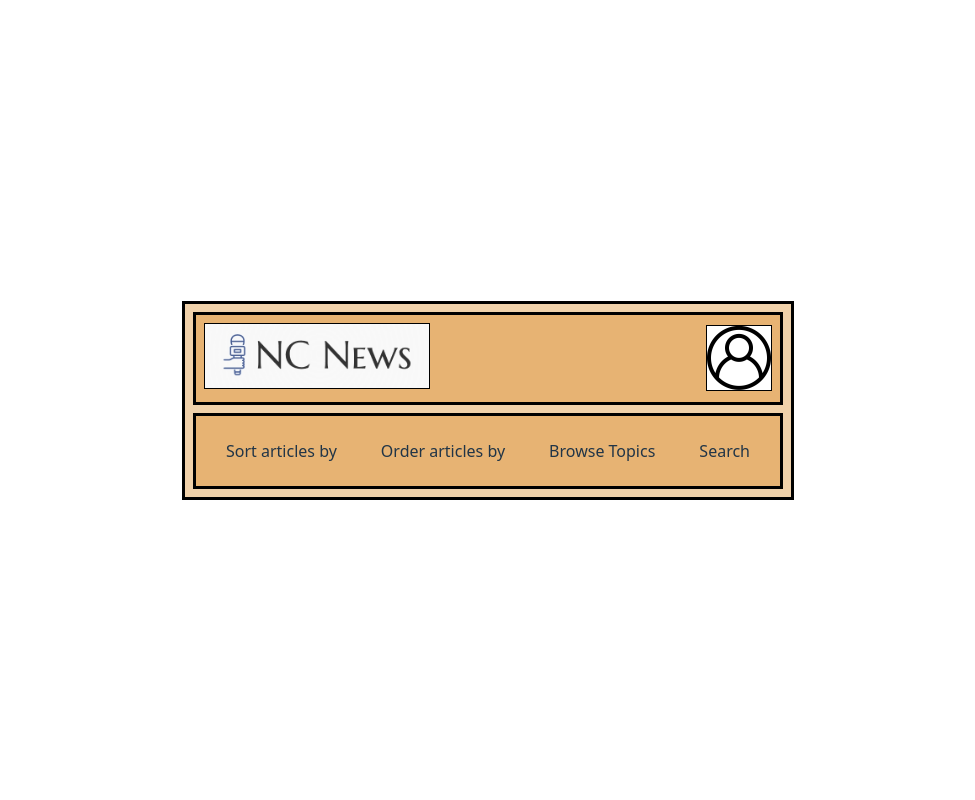
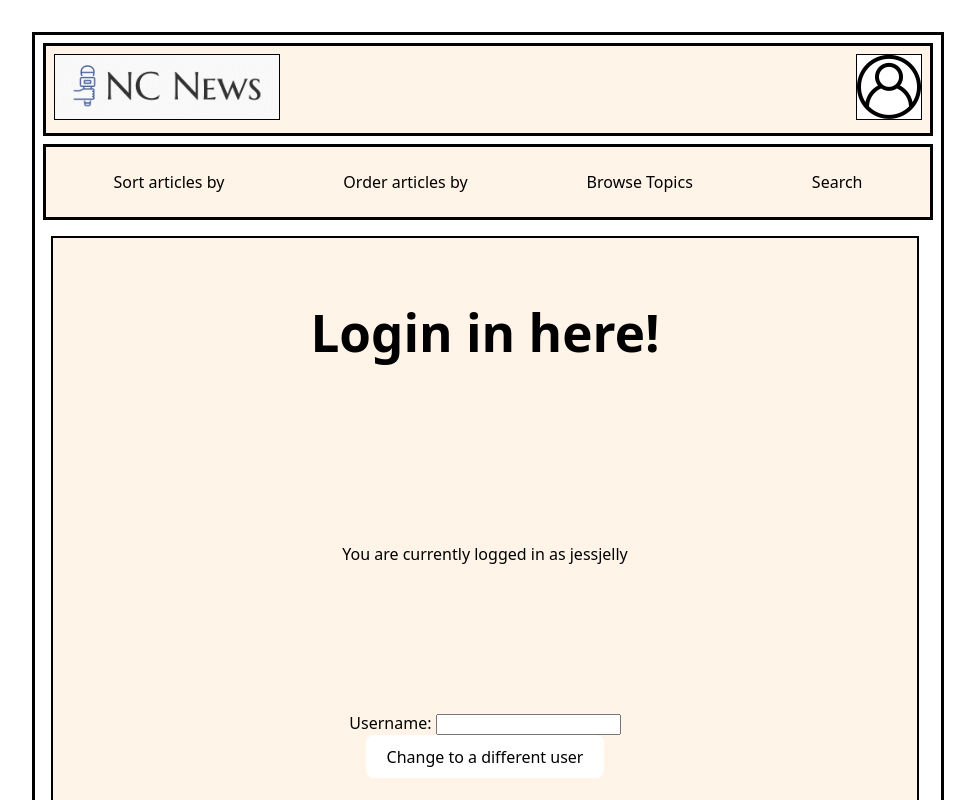
Before and after one commit to Astra-235/fe-northcoders-news, a React (Vite) app: page /login in a window 1280 px wide. Shown: the top 800 px of the page, without its empty margins (155-1130 px from the left). Built offline with nearby package versions, Linux system fonts and the light colour scheme.

Commit message:
(almost) complete functionality for posting comment, still need to implement user context

```diff
--- a/src/App.css
+++ b/src/App.css
@@ -10,7 +10,6 @@
   height: 100%;
   min-width: 600px;
   border: rgb(0, 0, 0) 3px solid;
-  background-color: rgba(212, 123, 14, 0.349);
 
 }
 
@@ -25,7 +24,7 @@
   border: rgb(0, 0, 0) 3px solid;
   padding: 0.5em;
   margin: 0.5em;
-  background-color: rgba(212, 123, 14, 0.349);
+  background-color: rgba(252, 207, 153, 0.24);
 }
 
 .nav-bar {
@@ -37,8 +36,20 @@
   border: rgb(0, 0, 0) 3px solid;
   padding: 0.5em;
   margin: 0.5em;
-  background-color: rgba(212, 123, 14, 0.349);
+  background-color:rgba(252, 207, 153, 0.24);
 }
+
+.Login-page {
+
+  background-color:rgba(252, 207, 153, 0.24);
+  display: grid;
+  padding: 2rem;
+  margin: 1rem;
+  border: rgb(0, 0, 0) 2px solid;
+  width: 50em;
+  min-height: 40em;
+}
+
 
 .logo {
   height: 4em;
@@ -84,7 +95,7 @@
   grid-template-columns: 1fr 1fr 1fr 1fr 1fr 1fr 1fr 1fr 1fr 1fr 1fr;
   grid-template-rows: 5em 5em 1fr 1fr 5em 5em;
 
-  background-color: rgba(212, 123, 14, 0.349);
+  background-color: rgba(252, 207, 153, 0.24);
   grid-template-areas:
     "a a a b b b b b b k k"
     "a a a c c c c d d d d"
@@ -104,7 +115,7 @@
   border: rgb(0, 0, 0) 2px solid;
   width: 50em;
   height: 12em;
-  background-color: rgba(212, 123, 14, 0.349);
+  background-color: rgba(252, 207, 153, 0.24);
 
   grid-template-columns: 1fr 1fr 1fr 1fr 1fr 1fr 1fr 1fr 1fr 1fr 1fr;
   grid-template-rows: 5em 5em 5em;
@@ -315,7 +326,7 @@
   margin-top: 2rem;
   border: rgb(0, 0, 0) 2px solid;
   width: 100%;
-  background-color: rgba(212, 123, 14, 0.349);
+  background-color: rgba(252, 207, 153, 0.24);
   list-style-type:none;
   text-align: left;
   height:auto;
@@ -427,11 +438,11 @@ justify-content: space-between;
 
   padding: 2rem;
   margin: auto;
-  border: rgb(0, 0, 0) 2px solid;
+  border: rgb(0, 0, 0) 0.3rem solid;
   width: 80%;
   min-height: 10em;
   margin-top: 2rem;
-  background-color: rgba(212, 123, 14, 0.349);
+  background-color:rgba(252, 207, 153, 0.24);
   justify-items:center;
   display: grid;
   grid-template-columns: 1fr 1fr 1fr 1fr 1fr 1fr 1fr 1fr;
--- a/src/App.jsx
+++ b/src/App.jsx
@@ -4,6 +4,7 @@ import {Header} from './Header'
 import {Navbar} from './Navbar'
 import {Articles} from './Articles'
 import {Article} from './Article'
+import {Login} from './Login'
 import viteLogo from '/vite.svg'
 import './App.css'
 import {Routes, Route, Link} from 'react-router-dom'
@@ -29,7 +30,9 @@ function App() {
       <Routes>
        <Route path='/' element={<Articles />} />
        <Route path={`/view-article-${searchedForArticleID}`} element={<Article articleViewType='article-long-form' article_id={searchedForArticleID}/> }/>
+       <Route path='/login' element={<Login />} />
       </Routes>
+
 
       </div>
     </div>
--- a/src/Header.jsx
+++ b/src/Header.jsx
@@ -13,9 +13,13 @@ const Header = () => {
        <img src={ncIcon} className="logo" alt="NC News Homepage" />
        </Link>
 
-        <img src={loginIcon} className="login-icon" alt="Login" />
+
+    <Link to='./Login'>
+        <img src={loginIcon} className="login-icon" alt="User Login" />
+    </Link>
+
         </div>
-    )
+)
 
 }
 
--- /dev/null
+++ b/src/Login.jsx
@@ -0,0 +1,31 @@
+
+
+const Login = () => {
+
+return (
+
+    <div className='Login-page'>
+
+    <h1>Login in here!</h1>
+
+
+
+
+    <p>You are currently logged in as jessjelly</p>
+
+    <div>
+    <label>
+    Username: <input className="user-name-input" />
+    </label>
+    <br></br>
+    <button>Change to a different user</button>
+
+    </div>
+
+    </div>
+)
+
+
+}
+
+export {Login}
--- a/src/index.css
+++ b/src/index.css
@@ -1,5 +1,6 @@
 :root {
     font-family: system-ui, Avenir, Helvetica, Arial, sans-serif;
+
 }
 
   a {
@@ -31,27 +32,10 @@
     font-size: 1em;
     font-weight: 500;
     font-family: inherit;
-    background-color: #1a1a1a;
+    background-color: #ffffff;
     cursor: pointer;
     transition: border-color 0.25s;
   }
   button:hover {
     border-color: #646cff;
   }
-  button:focus,
-  button:focus-visible {
-    outline: 4px auto -webkit-focus-ring-color;
-  }
-
-  @media (prefers-color-scheme: light) {
-    :root {
-      color: #213547;
-      background-color: #ffffff;
-    }
-    a:hover {
-      color: #747bff;
-    }
-    button {
-      background-color: #f9f9f9;
-    }
-  }
```
